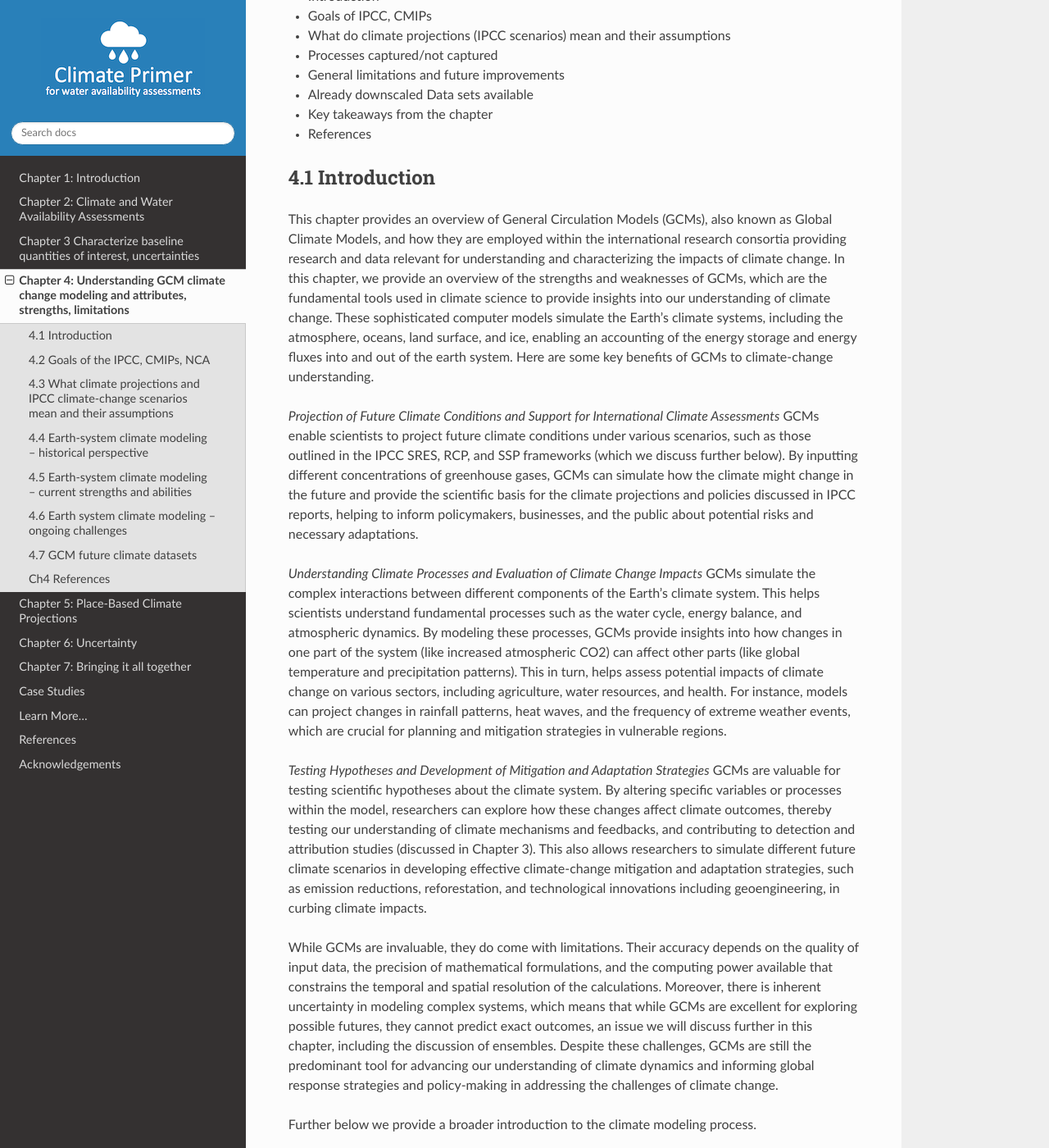
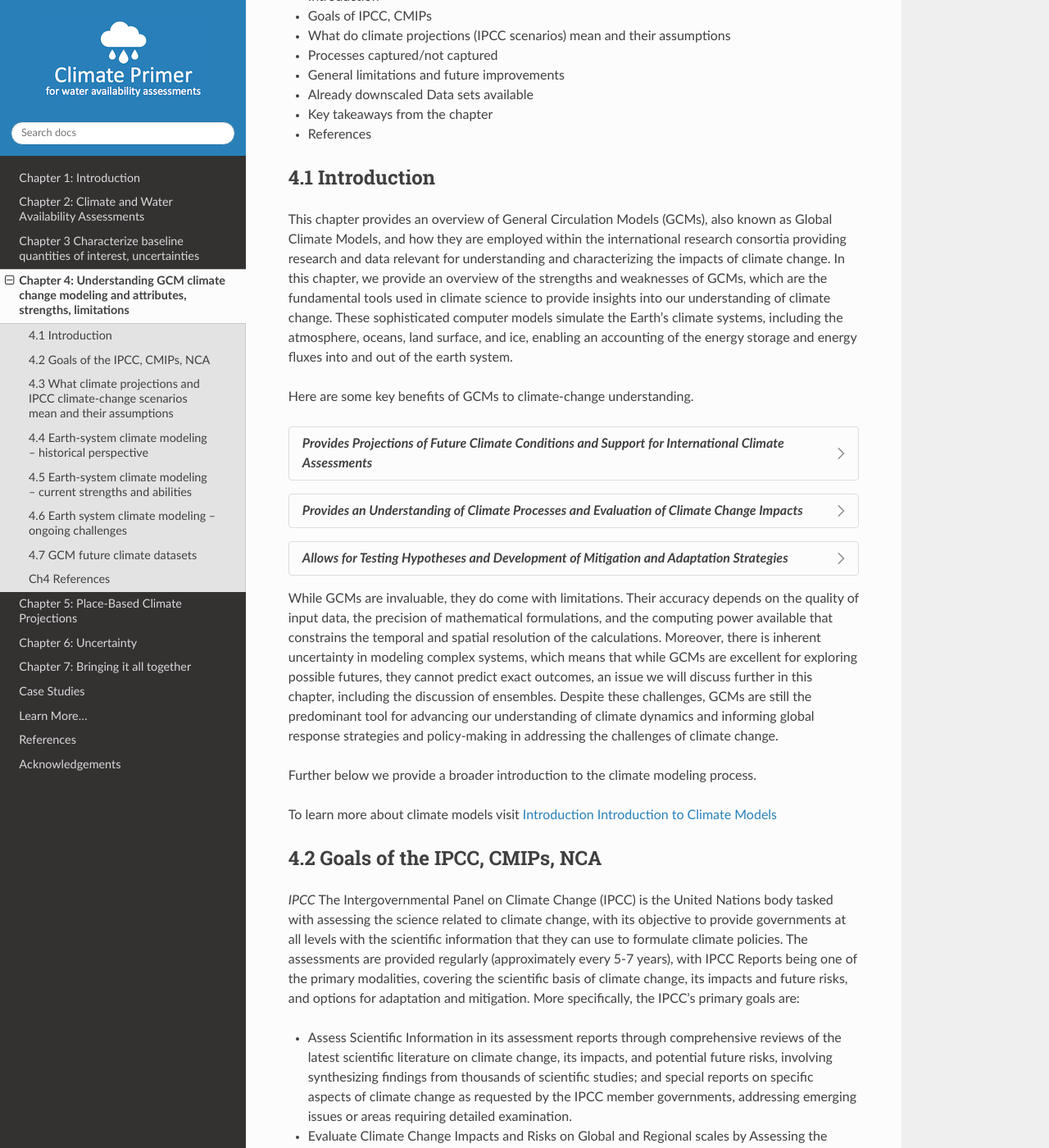
Before and after one commit to NCAR/climate-primer-water, a Sphinx documentation site: the page built from doc/ch4_gcms.rst, in a window 1280 px wide and 1400 px high, scrolled down 573 px. Shown: the whole window at 82% size. Built offline with Sphinx 7.4.7 and the Read the Docs theme 2.0.0, drawn with Linux system fonts in a browser that asks for light colours.

Commit message:
Update ch4_gcms.rst

```diff
--- a/doc/ch4_gcms.rst
+++ b/doc/ch4_gcms.rst
@@ -51,46 +51,47 @@
 These sophisticated computer models simulate the Earth’s climate
 systems, including the atmosphere, oceans, land surface, and ice,
 enabling an accounting of the energy storage and energy fluxes into
-and out of the earth system. Here are some key benefits of GCMs to
-climate-change understanding.
+and out of the earth system.
 
-*Projection of Future Climate Conditions and Support for International
-Climate Assessments*
-GCMs enable scientists to project future climate conditions under
-various scenarios, such as those outlined in the IPCC SRES, RCP, and SSP
-frameworks (which we discuss further below). By inputting different
-concentrations of greenhouse gases, GCMs can simulate how the climate
-might change in the future and provide the scientific basis for the
-climate projections and policies discussed in IPCC reports, helping to
-inform policymakers, businesses, and the public about potential risks
-and necessary adaptations.
+Here are some key benefits of GCMs to climate-change understanding.
 
-*Understanding Climate Processes and Evaluation of Climate Change
-Impacts*
-GCMs simulate the complex interactions between different components of
-the Earth's climate system. This helps scientists understand fundamental
-processes such as the water cycle, energy balance, and atmospheric
-dynamics. By modeling these processes, GCMs provide insights into how
-changes in one part of the system (like increased atmospheric CO2) can
-affect other parts (like global temperature and precipitation patterns).
-This in turn, helps assess potential impacts of climate change on various
-sectors, including agriculture, water resources, and health. For
-instance, models can project changes in rainfall patterns, heat waves,
-and the frequency of extreme weather events, which are crucial for
-planning and mitigation strategies in vulnerable regions.
+.. dropdown:: *Provides Projections of Future Climate Conditions and Support for International Climate Assessments*
 
-*Testing Hypotheses and Development of Mitigation and Adaptation
-Strategies*
-GCMs are valuable for testing scientific hypotheses about the climate
-system. By altering specific variables or processes within the model,
-researchers can explore how these changes affect climate outcomes,
-thereby testing our understanding of climate mechanisms and feedbacks,
-and contributing to detection and attribution studies (discussed in
-Chapter 3). This also allows researchers to simulate different future
-climate scenarios in developing effective climate-change mitigation and
-adaptation strategies, such as emission reductions, reforestation, and
-technological innovations including geoengineering, in curbing climate
-impacts.
+    GCMs enable scientists to project future climate conditions under
+    various scenarios, such as those outlined in the IPCC SRES, RCP, and SSP
+    frameworks (which we discuss further below). By inputting different
+    concentrations of greenhouse gases, GCMs can simulate how the climate
+    might change in the future and provide the scientific basis for the
+    climate projections and policies discussed in IPCC reports, helping to
+    inform policymakers, businesses, and the public about potential risks
+    and necessary adaptations.
+
+.. dropdown:: *Provides an Understanding of Climate Processes and Evaluation of Climate Change Impacts*
+
+    GCMs simulate the complex interactions between different components of
+    the Earth's climate system. This helps scientists understand fundamental
+    processes such as the water cycle, energy balance, and atmospheric
+    dynamics. By modeling these processes, GCMs provide insights into how
+    changes in one part of the system (like increased atmospheric CO2) can
+    affect other parts (like global temperature and precipitation patterns).
+    This in turn, helps assess potential impacts of climate change on various
+    sectors, including agriculture, water resources, and health. For
+    instance, models can project changes in rainfall patterns, heat waves,
+    and the frequency of extreme weather events, which are crucial for
+    planning and mitigation strategies in vulnerable regions.
+
+.. dropdown:: *Allows for Testing Hypotheses and Development of Mitigation and Adaptation Strategies*
+
+    GCMs are valuable for testing scientific hypotheses about the climate
+    system. By altering specific variables or processes within the model,
+    researchers can explore how these changes affect climate outcomes,
+    thereby testing our understanding of climate mechanisms and feedbacks,
+    and contributing to detection and attribution studies (discussed in
+    Chapter 3). This also allows researchers to simulate different future
+    climate scenarios in developing effective climate-change mitigation and
+    adaptation strategies, such as emission reductions, reforestation, and
+    technological innovations including geoengineering, in curbing climate
+    impacts.
 
 While GCMs are invaluable, they do come with limitations. Their accuracy
 depends on the quality of input data, the precision of mathematical
```
